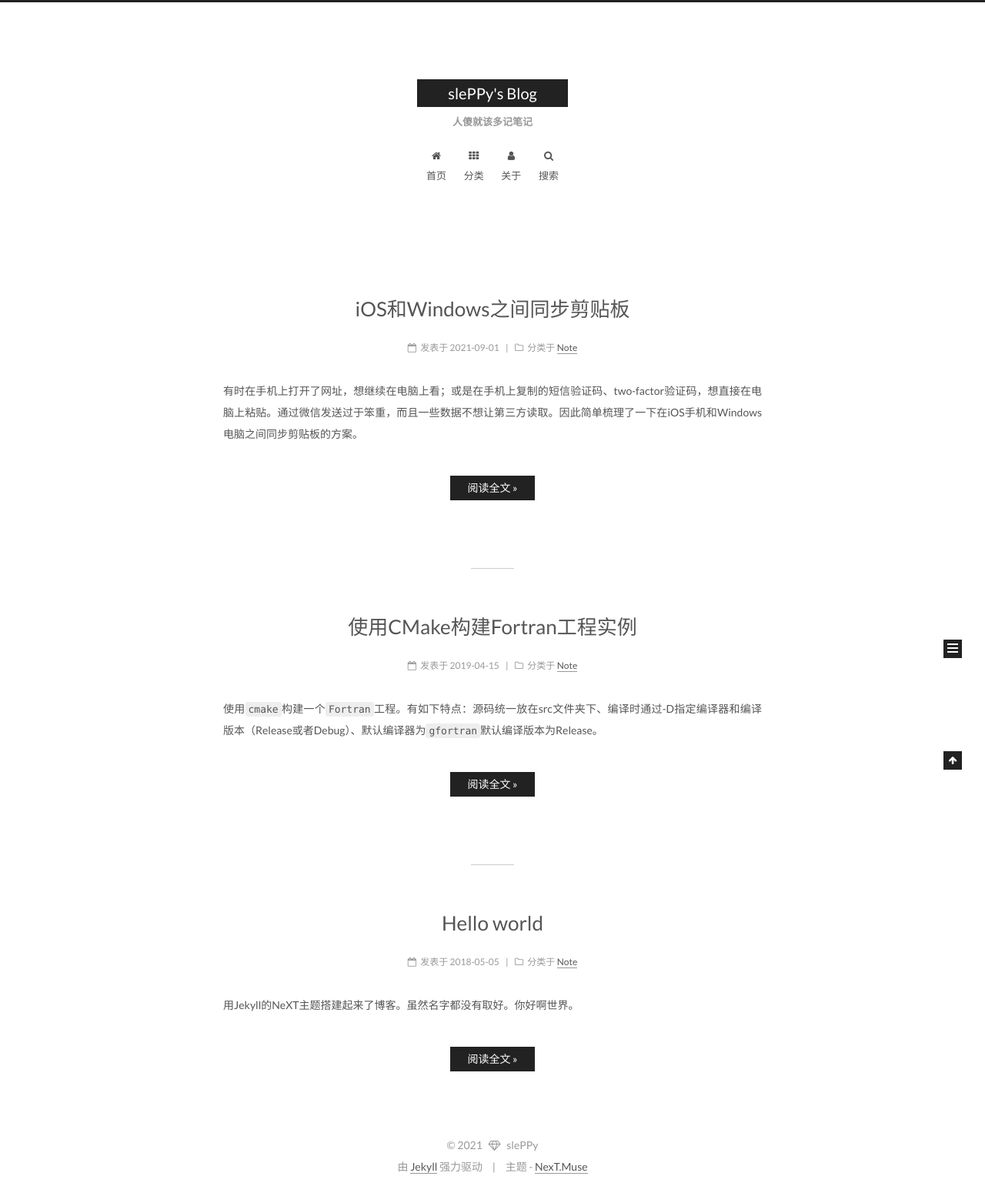
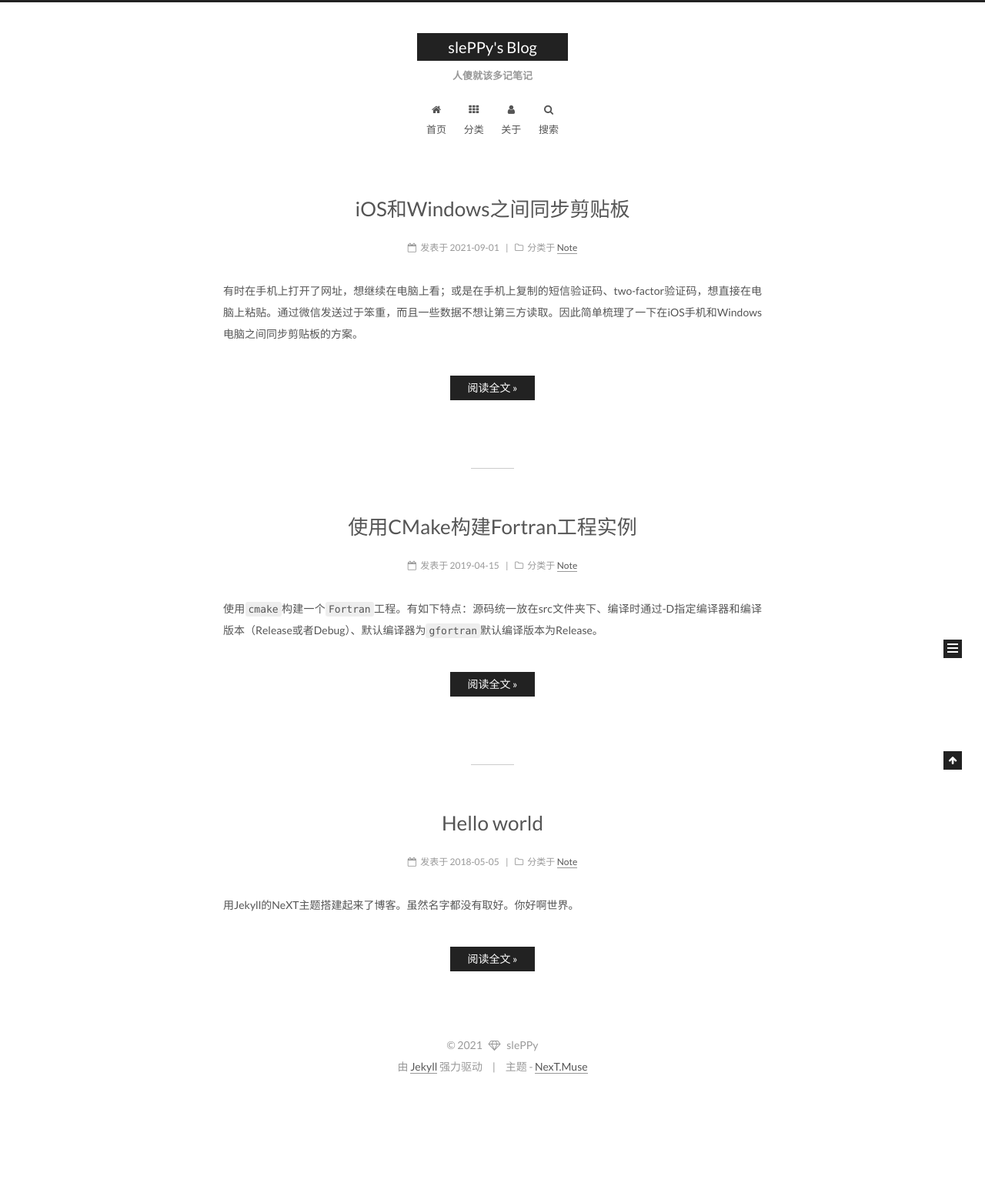
Before and after one commit to slePPyMe/slePPyMe.github.io, a Jekyll site: the page built from index.html, in a window 1280 px wide. Shown: the whole page at 77% size. Built offline with Jekyll 4.4.1, drawn with Linux system fonts in a browser that asks for light colours; the list of posts is cut into pages by our own code; after the commit the page ends 1420 px from its top, so only the background shows below that.

Commit message:
update style: space around header

```diff
--- a/_sass/_common/components/post/post-expand.scss
+++ b/_sass/_common/components/post/post-expand.scss
@@ -1,7 +1,7 @@
 // TODO: Refactor.
 
 .posts-expand {
-  padding-top: 40px;
+  padding-top: 20px;
 }
 
 @media (max-width: 767px) {
--- a/_sass/_common/outline/outline.scss
+++ b/_sass/_common/outline/outline.scss
@@ -17,7 +17,7 @@ html, body { height: 100%; }
 // --------------------------------------------------
 .header-inner {
   margin: 0 auto;
-  padding: 100px 0 70px;
+  padding: 40px 0 20px;
   width: $content-desktop;
 
   @include desktop-large() {
```
